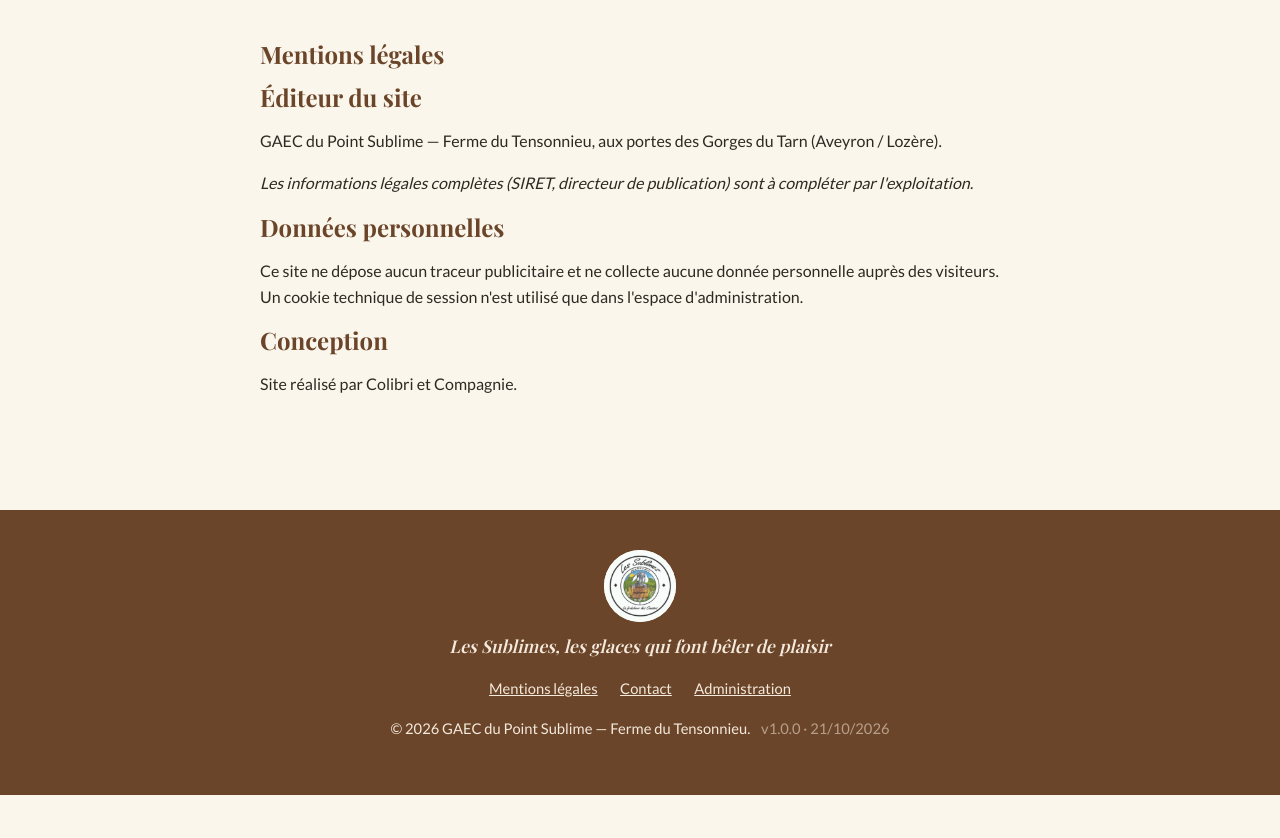
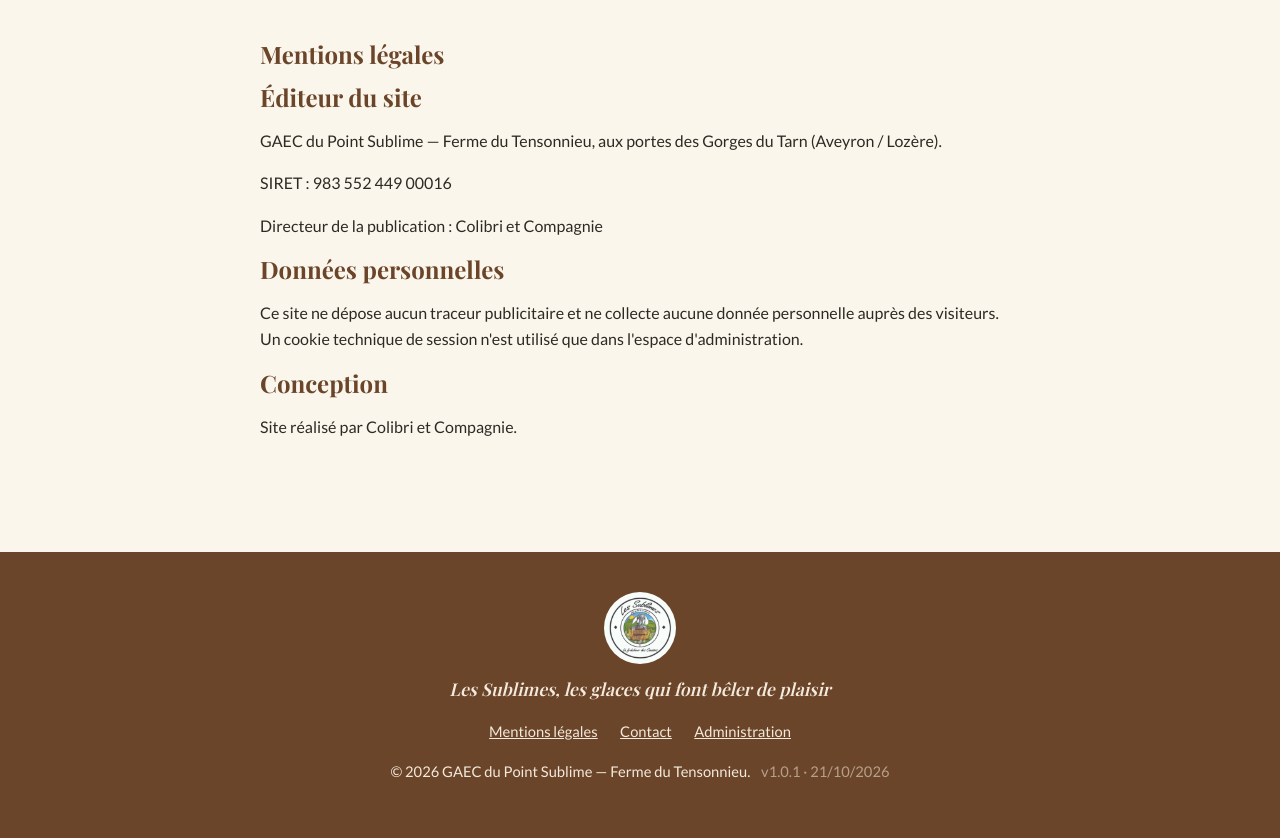
Before and after one commit to ColibriMilhord/gps, a PHP site: page /mentions-legales.php in a window 1280 px wide. Shown: the part 72-910 px from the top of the page. Before the commit the page ends 867 px from the top, so only its background shows below. Run offline with PHP 8.4, Linux system fonts and the light colour scheme; some web fonts are replaced.

Commit message:
Mentions légales : SIRET et directeur de publication
Co-Authored-By: Claude Sonnet 5.5 <noreply@anthropic.com>
Claude-Session: https://claude.ai/code/session_01Sn1SdUx6RT84Q3cw4rbWp9

```diff
--- a/mentions-legales.php
+++ b/mentions-legales.php
@@ -8,7 +8,8 @@ include 'header.php';
     <h1>Mentions légales</h1>
     <h2>Éditeur du site</h2>
     <p>GAEC du Point Sublime — Ferme du Tensonnieu, aux portes des Gorges du Tarn (Aveyron / Lozère).<?php if (!empty($R['email'])): ?><br>Courriel : <?= h($R['email']) ?><?php endif; ?><?php if (!empty($R['telephone'])): ?><br>Téléphone : <?= h($R['telephone']) ?><?php endif; ?></p>
-    <p><em>Les informations légales complètes (SIRET, directeur de publication) sont à compléter par l'exploitation.</em></p>
+    <p>SIRET : 983 552 449 00016</p>
+    <p>Directeur de la publication : Colibri et Compagnie</p>
     <h2>Données personnelles</h2>
     <p>Ce site ne dépose aucun traceur publicitaire et ne collecte aucune donnée personnelle auprès des visiteurs. Un cookie technique de session n'est utilisé que dans l'espace d'administration.</p>
     <h2>Conception</h2>
--- a/version.php
+++ b/version.php
@@ -1,7 +1,7 @@
 <?php
 // Version du site : à incrémenter dans le même commit que toute modification visible.
 // MAJEURE.MINEURE.CORRECTIF
-function version_site(): string { return '1.0.0'; }
+function version_site(): string { return '1.0.1'; }
 function version_site_date(): string { return '2026-10-21'; }
 function version_site_affichee(): string {
     return 'v' . version_site() . ' · ' . date('d/m/Y', strtotime(version_site_date()));
```
